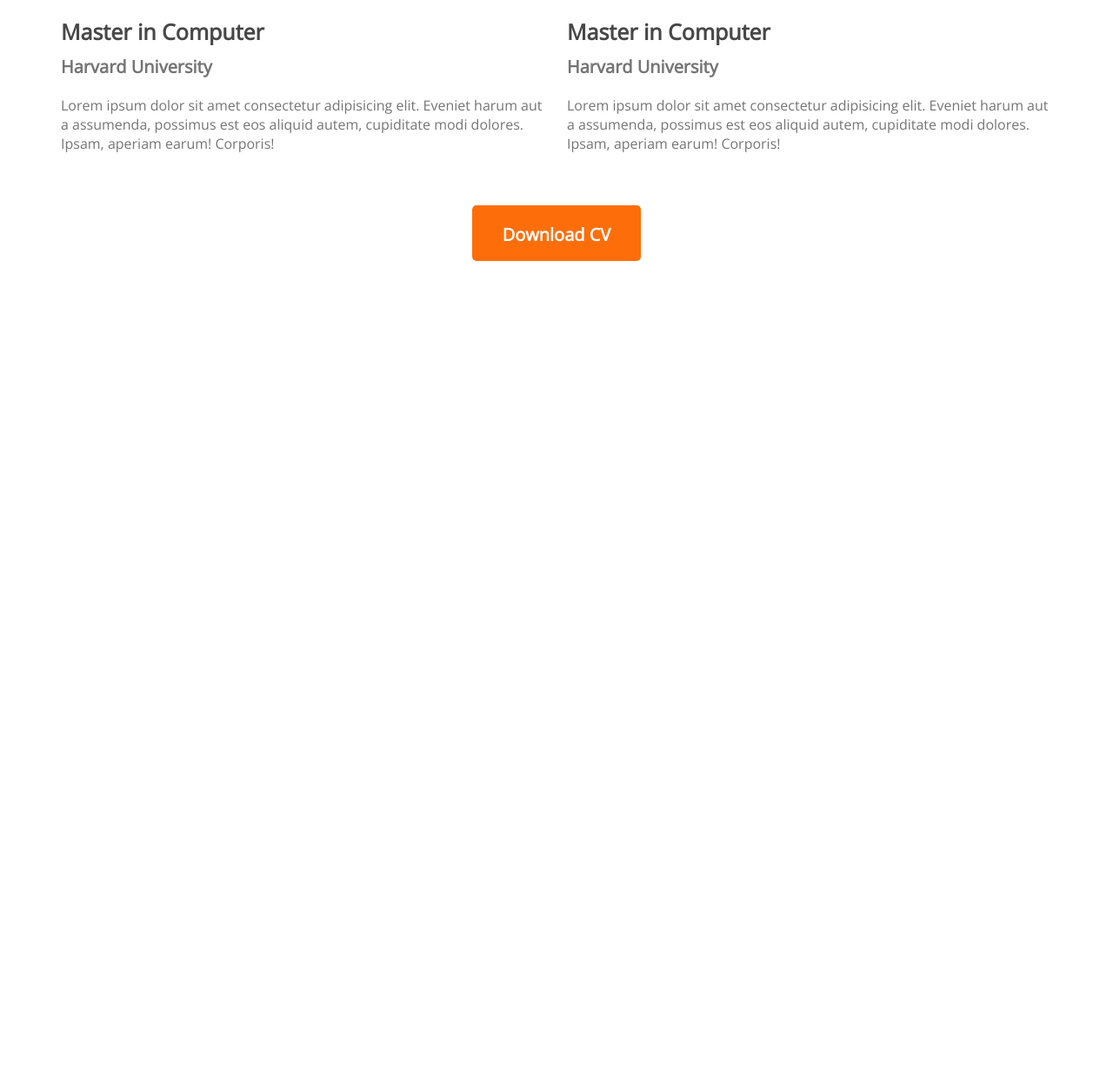
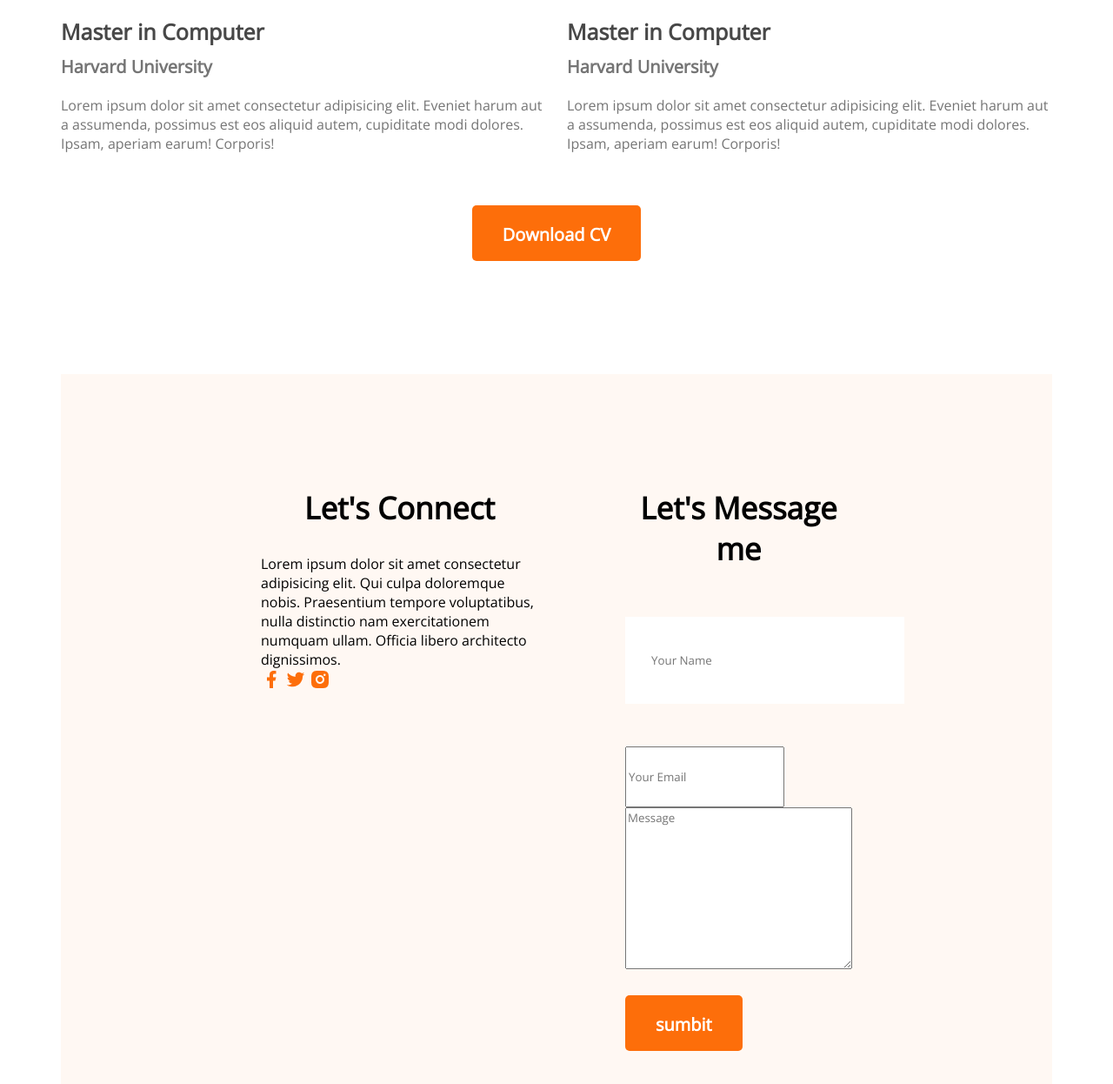
Before and after one commit to Safayet2002/developman, a plain HTML site: page index.html in a window 1280 px wide. Shown: the part 3192-4438 px from the top of the page at 87% size. Before the commit the page ends 3492 px from the top, so only its background shows below. Drawn offline with nearby package versions, Linux system fonts and the light colour scheme.

Commit message:
complete

```diff
--- a/index.html
+++ b/index.html
@@ -132,6 +132,31 @@
             </div>
             <div class="resume-button"><button class="btn-primary"> Download CV</button></div>
         </section>
+
+<!-- contact section -->
+
+<section class="contact">
+
+    <div>
+        <h3 class="section-title">Let's Connect</h3>
+        <p>Lorem ipsum dolor sit amet consectetur adipisicing elit. Qui culpa doloremque nobis. Praesentium tempore voluptatibus, nulla distinctio nam exercitationem numquam ullam. Officia libero architecto dignissimos.</p>
+        <a href=""><img src="images/icons/facebook.png" alt=""></a>
+        <a href=""><img src="images/icons/twitter.png" alt=""></a>
+        <a href=""><img src="images/icons/insta.png" alt=""></a>
+    </div>
+
+    <div>
+        <h3 class="section-title">Let's Message me</h3>
+        <form action="">
+            <input type="text" name="" id="" placeholder="Your Name">
+            <input type="email" name="" id="" placeholder="Your Email">
+            <textarea name="" id="" cols="30" rows="10" placeholder="Message"></textarea>
+            <input class="btn-primary" type="submit" value="sumbit">
+        </form>
+    </div>
+
+</section>
+
     </main>
     <footer>
 
--- a/styles/portfolio.css
+++ b/styles/portfolio.css
@@ -171,3 +171,27 @@ main{
     margin-top: 30px;
     text-align: center;
 }
+
+
+.contact{
+    display: flex;
+    gap: 100px;
+    background: #fff8f3;
+    padding: 130px 230px;
+    text-decoration: none;
+}
+
+.contact .section-title{
+    text-align: center;
+}
+
+.contact input[type="text"], input[type="email"] textarea{
+    margin-bottom: 24px;
+    border: 0;
+    width: 100%;
+    padding: 18px 30px;
+}
+input{
+    height: 64px;
+    margin-top: 25px;
+}
```
